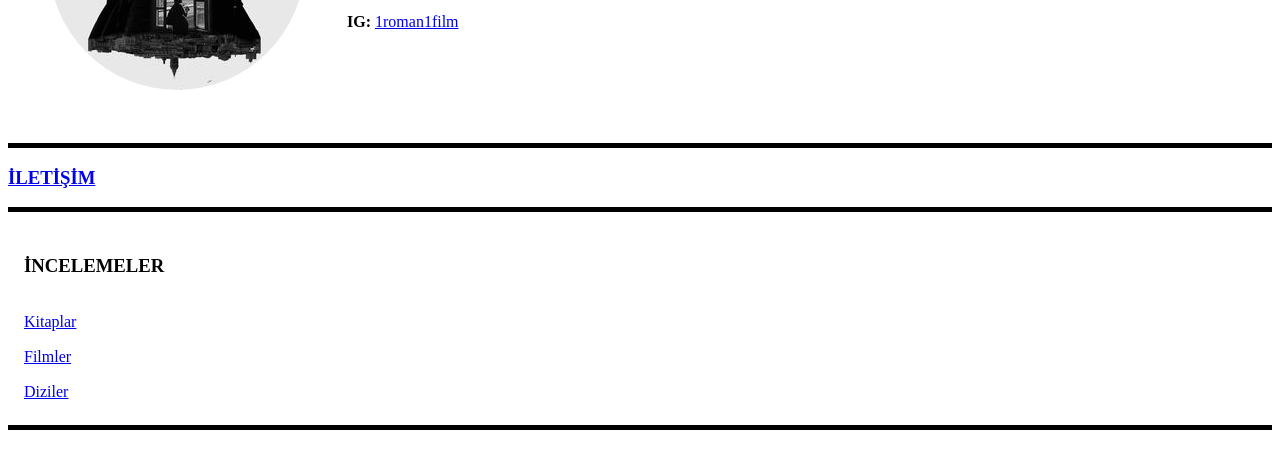
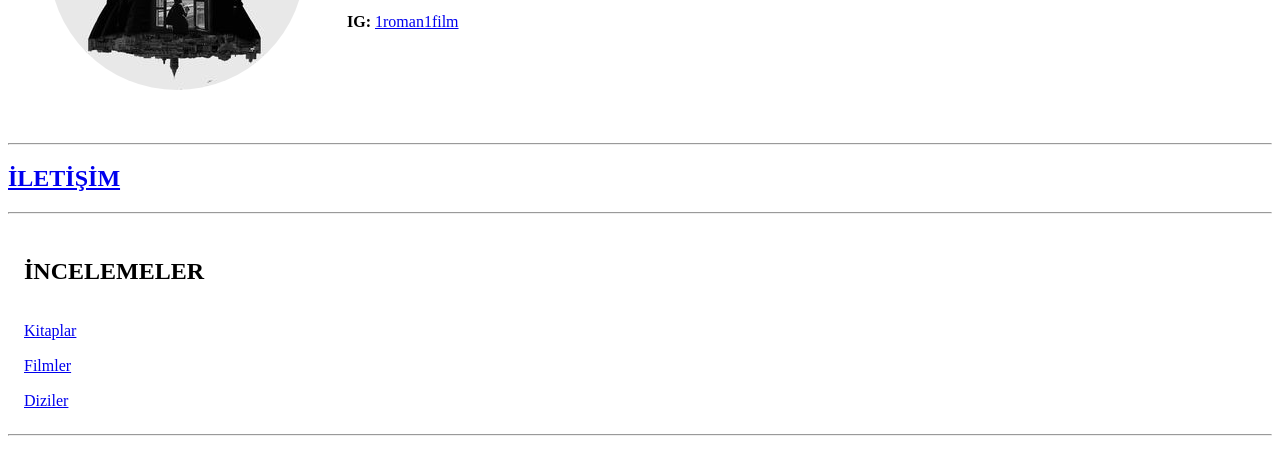
Before and after one commit to SELIN98/Personal-Blog, a plain HTML site: page index.html in a window 1280 px wide. Shown: the part 215-690 px from the top of the page. Drawn offline with Linux system fonts and the light colour scheme.

Commit message:
Add files via upload

```diff
--- a/index.html
+++ b/index.html
@@ -5,6 +5,7 @@
 
     <meta charset="utf-8">
     <title>1Roman1Film</title>
+    <link rel="stylesheet" href="CSS/styles.css">
 
   </head>
 
@@ -19,17 +20,17 @@
       </tr>
     </table>
 
-    <hr size = "5" , color = "black">
+    <hr>
 
-    <a href="Contact Us.html"><h3>İLETİŞİM</h3></a>
+    <a href="Contact Us.html"><h2>İLETİŞİM</h2></a>
 
-    <hr size = "5" , color = "black">
+    <hr>
 
     <table cellspacing = "15">
 
       <thead>
         <tr>
-          <td><h3>İNCELEMELER</h3></td>
+          <td><h2>İNCELEMELER</h2></td>
         </tr>
       </thead>
 
@@ -47,7 +48,7 @@
 
     </table>
 
-    <hr size = "5" , color = "black">
+    <hr>
 
   </body>
 
```
Also changed, not shown: Contact Us.html (+5 -0 lines), Dizi İncelemeleri.html (+2 -1 lines), Film İncelemeleri.html (+2 -1 lines), Kitap İncelemeleri.html (+2 -1 lines).
